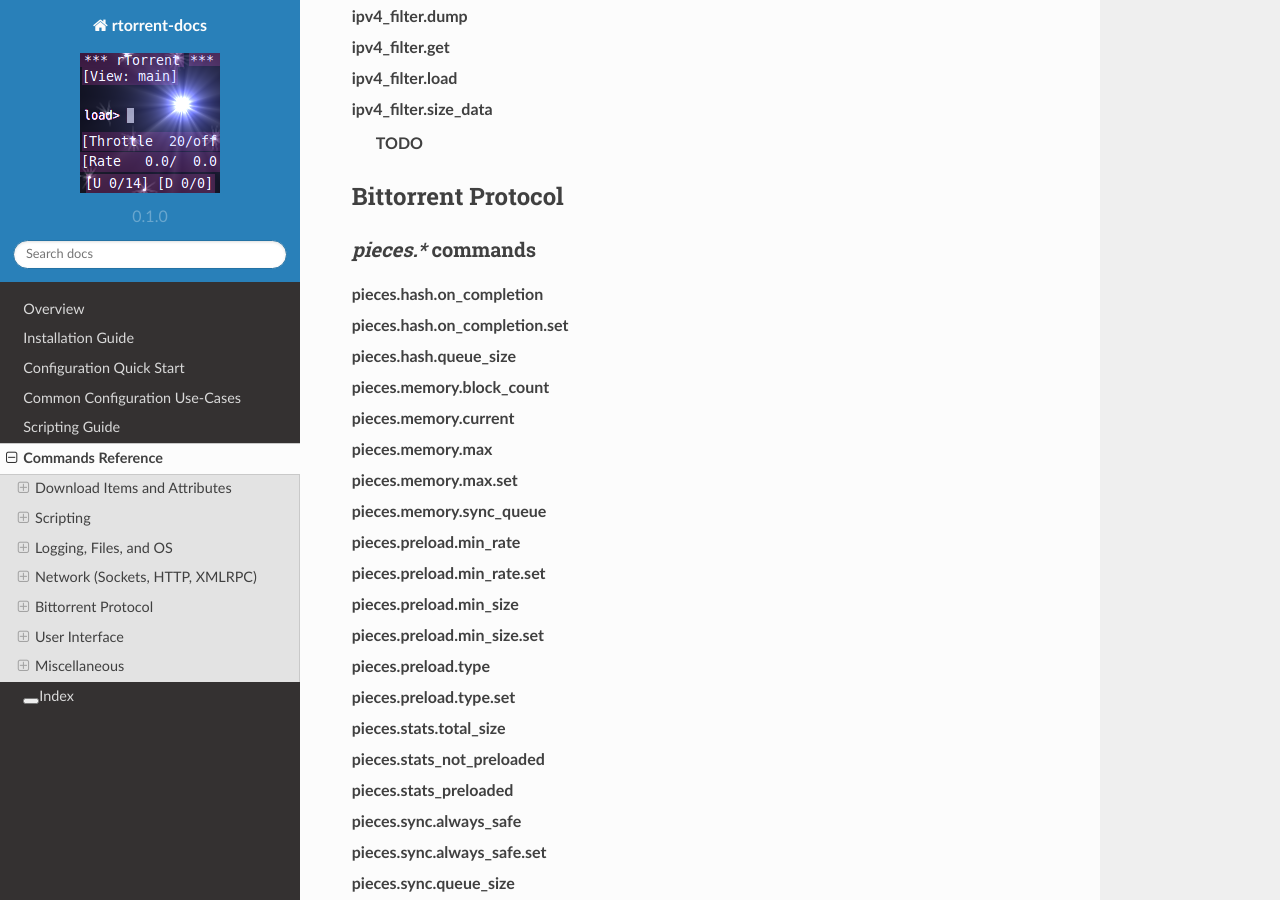
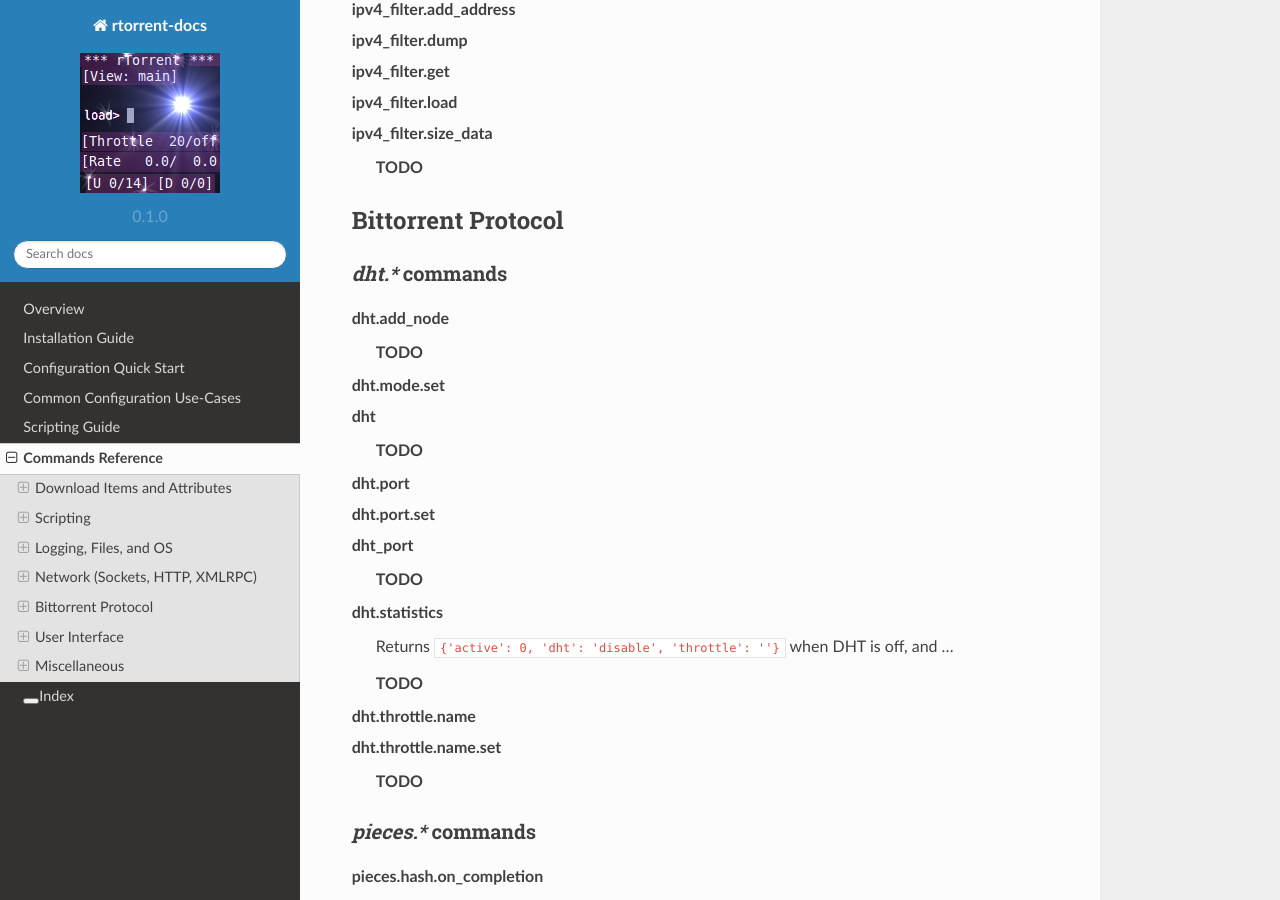
Before and after one commit to rtorrent-community/rtorrent-docs, a Sphinx documentation site: the page built from docs/cmd-ref.rst, in a window 1280 px wide and 900 px high, scrolled down 26703 px. Built offline with Sphinx 7.4.7 and the Read the Docs theme 2.0.0, drawn with Linux system fonts in a browser that asks for light colours; some of the changed text lies outside the part shown.

Commit message:
moved 'dht' to 'bt'

```diff
--- a/docs/cmd-ref.rst
+++ b/docs/cmd-ref.rst
@@ -109,11 +96,23 @@
     session
     session.name
     session.name.set
+
+        **TODO**
+
     session.on_completion
     session.on_completion.set
+
+        **TODO**
+
     session.path
     session.path.set
+
+        **TODO**
+
     session.save
+
+        **TODO**
+
     session.use_lock
     session.use_lock.set
 
--- a/docs/include-cmd-bt.rst
+++ b/docs/include-cmd-bt.rst
@@ -1,3 +1,38 @@
+.. _dht-commands:
+
+`dht.*` commands
+^^^^^^^^^^^^^^^^
+
+.. glossary::
+
+    dht.add_node
+
+        **TODO**
+
+    dht.mode.set
+    dht
+
+        **TODO**
+
+    dht.port
+    dht.port.set
+    dht_port
+
+        **TODO**
+
+    dht.statistics
+
+        Returns ``{'active': 0, 'dht': 'disable', 'throttle': ''}`` when DHT is off,
+        and …
+
+        **TODO**
+
+    dht.throttle.name
+    dht.throttle.name.set
+
+        **TODO**
+
+
 .. _pieces-commands:
 
 `pieces.*` commands
```
Also changed, not shown: other parts of docs/cmd-ref.rst (+0 -13 lines).
